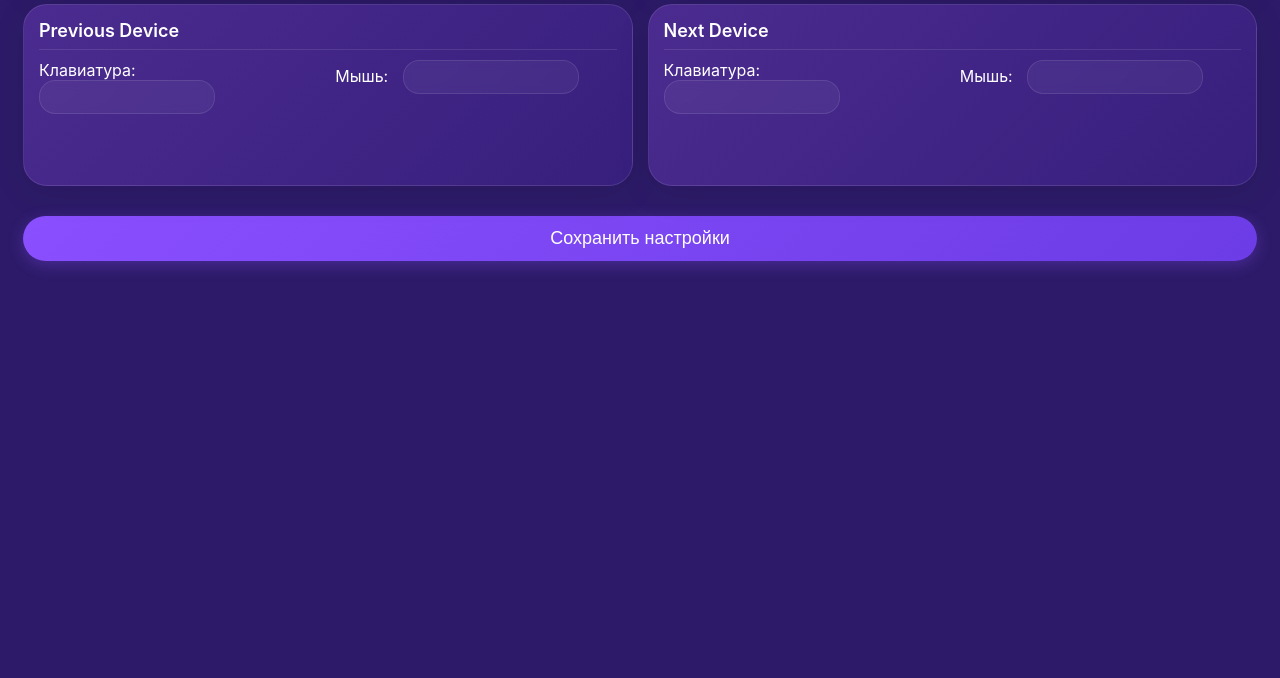
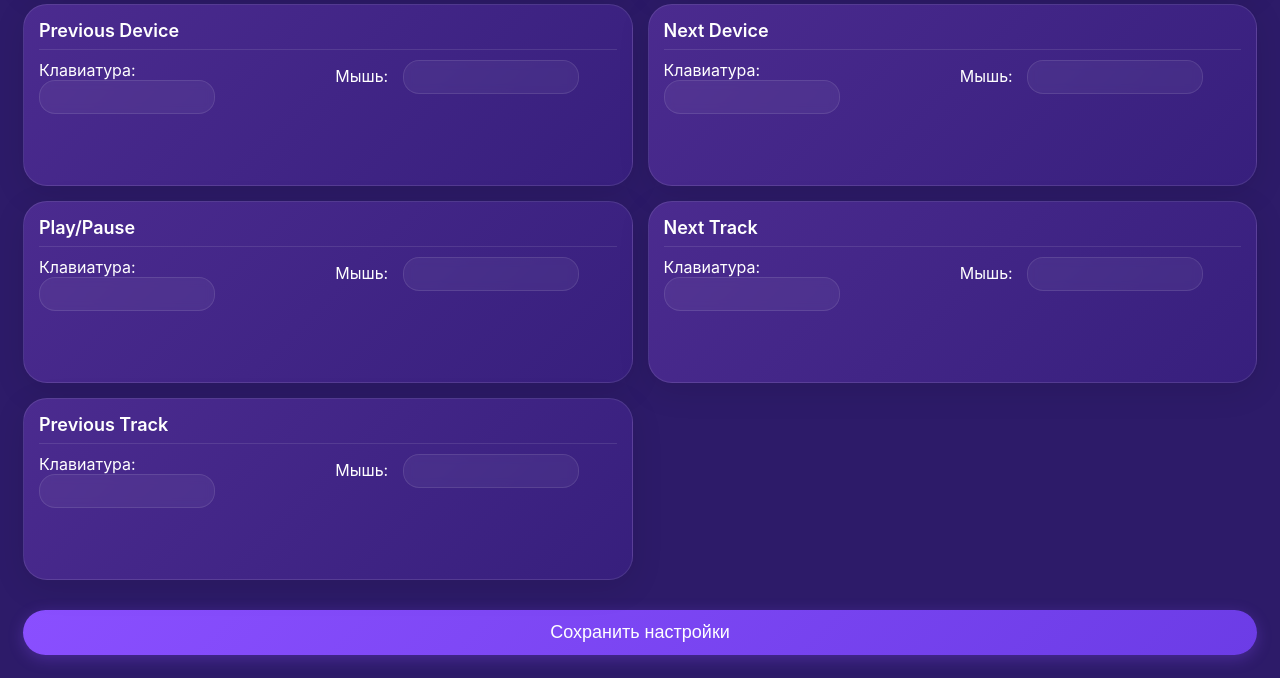
Before and after one commit to wyrtensi/Sound-Device-Control-App, a Python web app: template templates/index.html in a window 1280 px wide. Shown: the part 304-982 px from the top of the page. Before the commit the page ends 573 px from the top, so only its background shows below. Run offline with Jinja, Linux system fonts and the light colour scheme; the template is opened without the code that fills it, so the values that code supplies are empty.

Commit message:
Add files via upload

```diff
--- a/templates/index.html
+++ b/templates/index.html
@@ -249,6 +249,48 @@
         </div>
     </div>
 
+    <div class="hotkey-group">
+        <div class="hotkey-label">Play/Pause</div>
+        <div class="hotkey-inputs">
+            <div>
+                <label>Клавиатура:</label>
+                <input type="text" id="media_play_pause_keyboard" value="{{ hotkeys['media_play_pause']['keyboard'] }}" onclick="startRecording('media_play_pause', 'keyboard')" readonly>
+            </div>
+            <div>
+                <label>Мышь:</label>
+                <input type="text" id="media_play_pause_mouse" value="{{ hotkeys['media_play_pause']['mouse'] }}" onclick="startRecording('media_play_pause', 'mouse')" readonly>
+            </div>
+        </div>
+    </div>
+
+    <div class="hotkey-group">
+        <div class="hotkey-label">Next Track</div>
+        <div class="hotkey-inputs">
+            <div>
+                <label>Клавиатура:</label>
+                <input type="text" id="media_next_keyboard" value="{{ hotkeys['media_next']['keyboard'] }}" onclick="startRecording('media_next', 'keyboard')" readonly>
+            </div>
+            <div>
+                <label>Мышь:</label>
+                <input type="text" id="media_next_mouse" value="{{ hotkeys['media_next']['mouse'] }}" onclick="startRecording('media_next', 'mouse')" readonly>
+            </div>
+        </div>
+    </div>
+
+    <div class="hotkey-group">
+        <div class="hotkey-label">Previous Track</div>
+        <div class="hotkey-inputs">
+            <div>
+                <label>Клавиатура:</label>
+                <input type="text" id="media_previous_keyboard" value="{{ hotkeys['media_previous']['keyboard'] }}" onclick="startRecording('media_previous', 'keyboard')" readonly>
+            </div>
+            <div>
+                <label>Мышь:</label>
+                <input type="text" id="media_previous_mouse" value="{{ hotkeys['media_previous']['mouse'] }}" onclick="startRecording('media_previous', 'mouse')" readonly>
+            </div>
+        </div>
+    </div>
+
     <button id="save-button" onclick="saveAllSettings()">Сохранить настройки</button>
 
     <script>
@@ -310,14 +352,29 @@
 
             if (e.key === 'Escape') return;
 
-            const key = e.key.toLowerCase();
-            if (!['control', 'alt', 'shift', 'meta', 'escape'].includes(key)) {
-                currentKeys.keyboard.add(key);
-            }
+            const keyMapping = {
+                'ArrowUp': 'up',
+                'ArrowDown': 'down',
+                'ArrowLeft': 'left',
+                'ArrowRight': 'right',
+                'PageUp': 'pageup',
+                'PageDown': 'pagedown',
+                'Control': 'ctrl',
+                'Alt': 'alt',
+                'Shift': 'shift',
+                'Meta': 'win',
+                ' ': 'space'
+            };
+
             if (e.ctrlKey) currentKeys.keyboard.add('ctrl');
             if (e.altKey) currentKeys.keyboard.add('alt');
             if (e.shiftKey) currentKeys.keyboard.add('shift');
             if (e.metaKey) currentKeys.keyboard.add('win');
+
+            const key = keyMapping[e.key] || e.key.toLowerCase();
+            if (!['control', 'alt', 'shift', 'meta', 'escape'].includes(key)) {
+                currentKeys.keyboard.add(key);
+            }
 
             updateInputDisplay();
         }
@@ -425,6 +482,18 @@
                     next_device: {
                         keyboard: document.getElementById('next_device_keyboard').value,
                         mouse: document.getElementById('next_device_mouse').value
+                    },
+                    media_play_pause: {
+                        keyboard: document.getElementById('media_play_pause_keyboard').value,
+                        mouse: document.getElementById('media_play_pause_mouse').value
+                    },
+                    media_next: {
+                        keyboard: document.getElementById('media_next_keyboard').value,
+                        mouse: document.getElementById('media_next_mouse').value
+                    },
+                    media_previous: {
+                        keyboard: document.getElementById('media_previous_keyboard').value,
+                        mouse: document.getElementById('media_previous_mouse').value
                     }
                 })
             })
```
Also changed, not shown: settings.json (+13 -1 lines), 1 other file.
